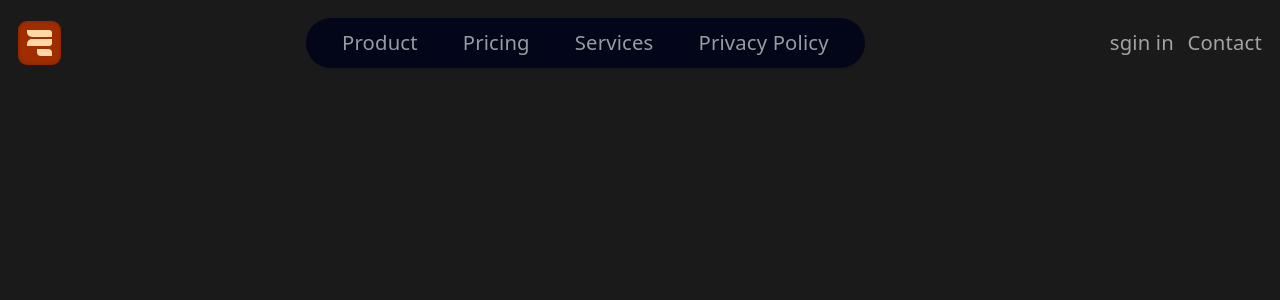
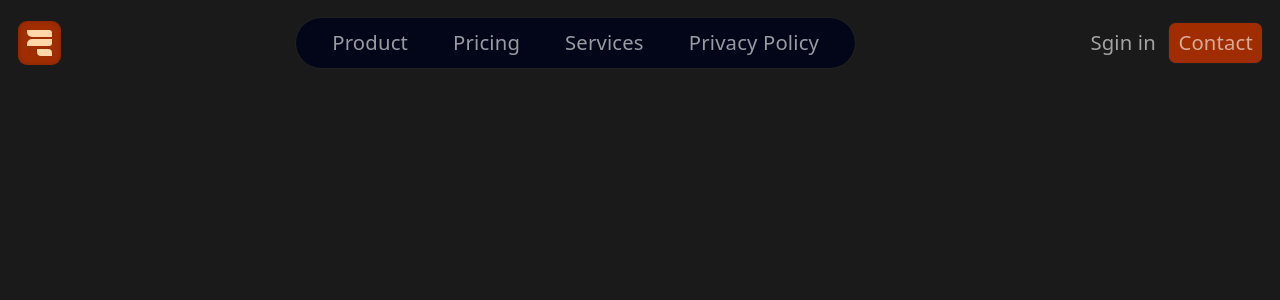
Before and after one commit to a00ae/Workify, a React (Vite) app: page / in a window 1280 px wide. Shown: the top 300 px of the page. Built offline with nearby package versions, Linux system fonts and the light colour scheme.

Commit message:
Modifications to the exterior designs

```diff
--- a/package.json
+++ b/package.json
@@ -10,6 +10,7 @@
     "preview": "vite preview"
   },
   "dependencies": {
+    "@remixicon/react": "^4.9.0",
     "@tailwindcss/vite": "^4.3.3",
     "react": "^19.2.8",
     "react-dom": "^19.2.8"
--- a/src/components/layout/Header/Header.tsx
+++ b/src/components/layout/Header/Header.tsx
@@ -1,4 +1,5 @@
 import { memo } from "react";
+import {RiMenu3Line  } from "@remixicon/react";
 
 // Title:   Top header element
 /*
@@ -9,9 +10,32 @@ import { memo } from "react";
 
 */
 
+const List = () => {
+  return (
+    <ul className="header_pages hidden   lg:flex justify-center items-center gap-10 font-medium text-lg capitalize bg-slate-950 !px-8 !py-2 rounded-4xl shadow-(--shadow-white) ">
+        <li>
+          <a href="#">product</a>
+        </li>
+        <li>
+          <a href="#">pricing</a>
+        </li>
+        <li>
+          <a href="#">services</a>
+        </li>
+        <li>
+          <a href="#">privacy policy</a>
+        </li>
+        {/* <li>
+          <a href="#">Contact us</a>
+        </li> */}
+      </ul>
+  )
+}
+
 const Header = () => {
+
   return (
-    <header className="header flex justify-between items-center !px-4 !py-4">
+    <header className="header flex justify-between gap-5 items-center !px-4 !py-4">
       {" "}
       {/* Icons */}
       <div
@@ -28,30 +52,19 @@ const Header = () => {
         }} className="therd w-[60%] h-[7px] bg-orange-200 flex justify-end items-end ml-auto"></div>
       </div>
       {/* Pages - Link */}
-      <ul className="header_pages flex justify-center items-center gap-10 font-medium text-lg capitalize bg-slate-950 !px-8 !py-2 rounded-4xl shadow-xs ">
-        <li>
-          <a href="#">product</a>
-        </li>
-        <li>
-          <a href="#">pricing</a>
-        </li>
-        <li>
-          <a href="#">services</a>
-        </li>
-        <li>
-          <a href="#">privacy policy</a>
-        </li>
-        {/* <li>
-          <a href="#">Contact us</a>
-        </li> */}
-      </ul>
-      <div className="header_btn flex gap-3 text-lg font-medium">
-        <button>sgin in</button>
-        <button>Contact</button>
+      <List />
+
+      <div className="header_btn flex items-center gap-3 text-lg font-medium">
+        <button>Sgin in</button>
+        <button className="bg-orange-800 !px-2 !py-1 rounded-md shadow-(--shadow-white)">Contact</button>
 
 
 
+      <div   className="menu lg:hidden !p-2 bg-slate-950 rounded-md shadow-(--shadow-white) cursor-pointer">
+       <RiMenu3Line />
       </div>
+      </div>
+
     </header>
   );
 };
--- a/src/index.css
+++ b/src/index.css
@@ -12,6 +12,7 @@
   --code-bg: #f4f3ec;
   --shadow:
     rgba(0, 0, 0, 0.1) 0 10px 15px -3px, rgba(0, 0, 0, 0.05) 0 4px 6px -2px;
+  --shadow-white: 0 0 2px 0 rgba(255 246 246 / 10%);
 
   --sans: system-ui, "Segoe UI", Roboto, sans-serif;
   --heading: system-ui, "Segoe UI", Roboto, sans-serif;
```
Also changed, not shown: 1 other file (tests, documents, lock files or other folders).
